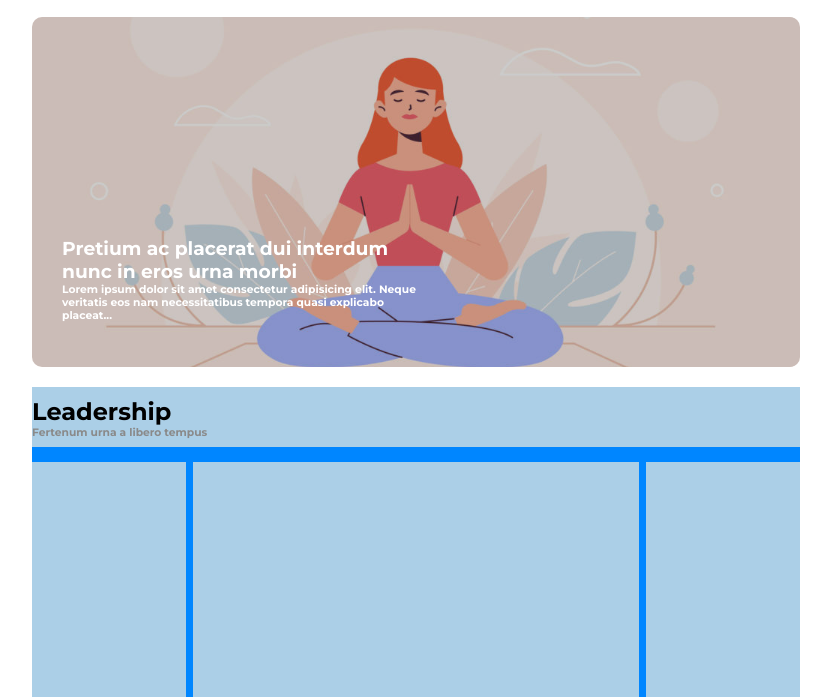
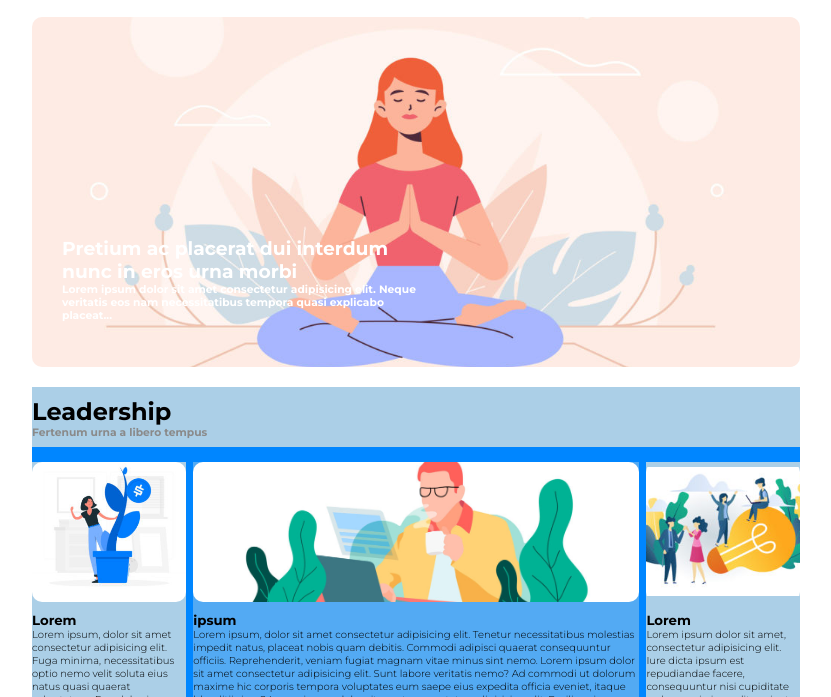
Before and after one commit to ParisiA02/htmlcss-wp, a plain HTML site: page index.html in a window 1280 px wide. Shown: the part 103-800 px from the top of the page, without its empty margins (224-1055 px from the left). Drawn offline with Linux system fonts and the light colour scheme.

Commit message:
added first section

```diff
--- a/css/style.css
+++ b/css/style.css
@@ -32,7 +32,6 @@ section{
     background-repeat: no-repeat;
     height: 350px;
     border-radius: 10px;
-    box-shadow: inset 0 0 0 1000px rgba(0,0,0,.2);
 }
 .container{
     width: 400px;
@@ -77,14 +76,46 @@ h2{
     /* debugging rules */
     background-color: rgb(171, 207, 231);
 }
+.left-image{
+    width: 100%;
+    height: 140px;
+    background-image: url("../img/img-1.jpg");
+    background-size: 100%;
+    background-repeat: no-repeat;
+    border-radius: 10px;
+    background-position: center;
+}
+.title{
+    margin-top: 10px;
+}
+.text{
+    font-size: 10px;
+}
 .mainblock{
     width:58%;
     margin: 15px 1%;
     float: left;
     /* debugging rules */
     height: 360px;
-    background-color: rgb(171, 207, 231);
-
+    background-color: rgba(171, 207, 231, 0.486);
+}
+.main-image{
+    width: 100%;
+    height: 140px;
+    background-image: url("../img/banner-2.jpg");
+    background-size: 100%;
+    background-repeat: no-repeat;
+    border-radius: 10px;
+    background-position: center;
+}
+.right-image{
+    width: 100%;
+    height: 140px;
+    background-image: url("../img/img-3.jpg");
+    background-size: 140%;
+    background-repeat: no-repeat;
+    border-radius: 10px;
+    background-position: center;
 }
 footer{
     width: 60%;
--- a/index.html
+++ b/index.html
@@ -38,7 +38,6 @@
                   Lorem ipsum dolor sit amet consectetur adipisicing elit. Neque veritatis eos nam necessitatibus tempora quasi explicabo placeat...
                 </h6>
             </div>
-
         </section>
         <!-- second section -->
         <div class="clearfix">
@@ -51,10 +50,34 @@
               </h6>
             </div>
             <div class="left block">
+               <div class="left-image">
+               </div>
+                <h5 class="title">
+                    Lorem
+                </h5>
+                <p class="text">
+                    Lorem ipsum, dolor sit amet consectetur adipisicing elit. Fuga minima, necessitatibus optio nemo velit soluta eius natus quasi quaerat voluptatum. Eum laboriosam voluptatibus consequuntur.
+                </p>
             </div>
             <div class="mainblock">
+                <div class="main-image">
+                </div>
+                <h5 class="title">
+                    ipsum
+                </h5>
+                <p class="text">
+                    Lorem ipsum, dolor sit amet consectetur adipisicing elit. Tenetur necessitatibus molestias impedit natus, placeat nobis quam debitis. Commodi adipisci quaerat consequuntur officiis. Reprehenderit, veniam fugiat magnam vitae minus sint nemo. Lorem ipsum dolor sit amet consectetur adipisicing elit. Sunt labore veritatis nemo? Ad commodi ut dolorum maxime hic corporis tempora voluptates eum saepe eius expedita officia eveniet, itaque blanditiis ipsa? Lorem ipsum dolor sit amet, consectetur adipisicing elit. Facilis enim totam nam pariatur, ab nemo. Id, debitis accusamus sapiente assumenda velit autem modi, neque commodi voluptatibus architecto numquam, perferendis praesentium! Lorem ipsum dolor sit amet consectetur adipisicing elit. Asperiores non libero quis id debitis officiis doloremque, ipsa tempore a voluptatum harum commodi voluptas, sed tenetur ullam vero minus similique praesentium. Lorem ipsum dolor sit amet consectetur adipisicing elit. Pariatur, neque voluptas facilis blanditiis aperiam cupiditate, numquam fuga ad laborum delectus beatae reiciendis dicta ut facere, officia hic optio alias repellat. Lorem, ipsum dolor sit amet consectetur adipisicing elit. Sed eligendi consequuntur mollitia veritatis, molestiae.
+                </p>
             </div>
             <div class="right block">
+                <div class="right-image">
+                </div>
+                <h5 class="title">
+                    Lorem
+                </h5>
+                <p class="text">
+                    Lorem ipsum dolor sit amet, consectetur adipisicing elit. Iure dicta ipsum est repudiandae facere, consequuntur nisi cupiditate sed quam in impedit sapiente nemo delectus iusto dolor esse atque. Provident, ducimus?
+                </p>
             </div>
         </div>
     </main>
```
